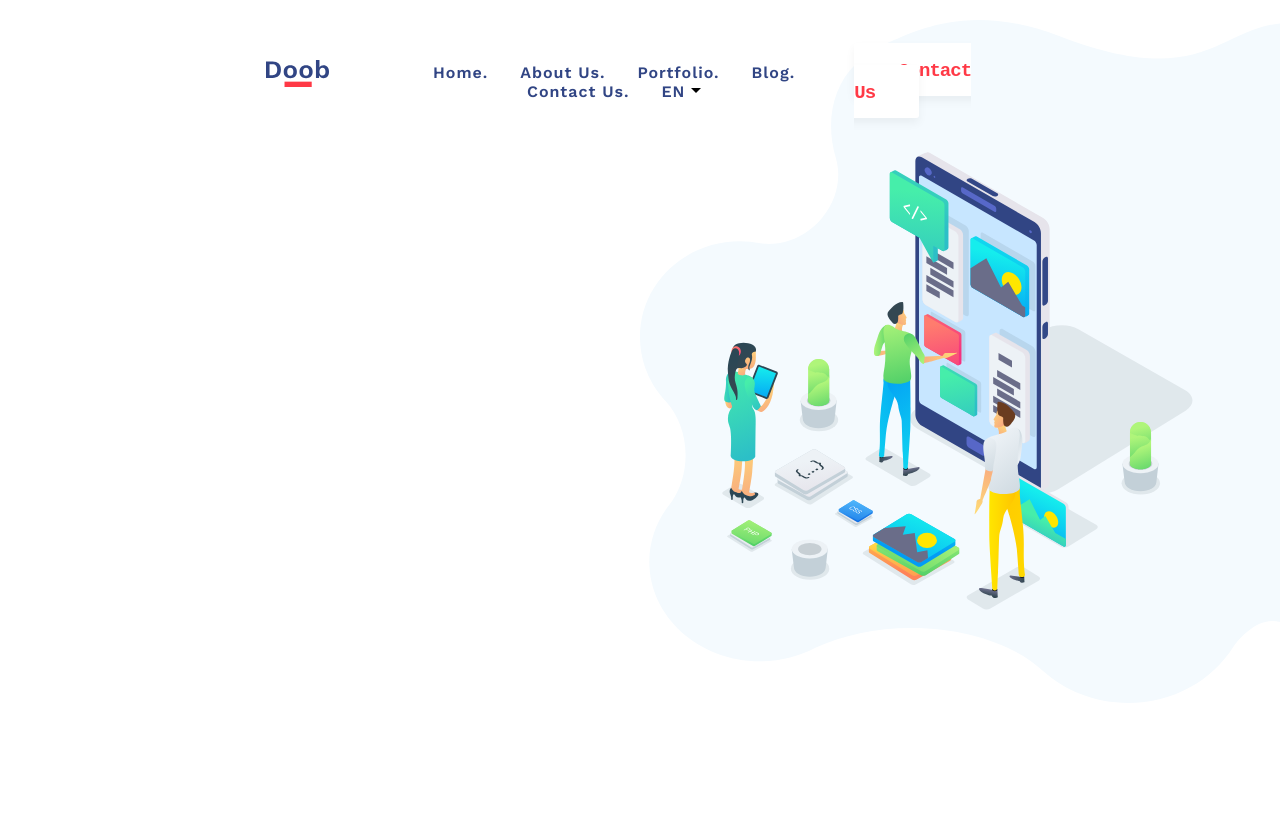
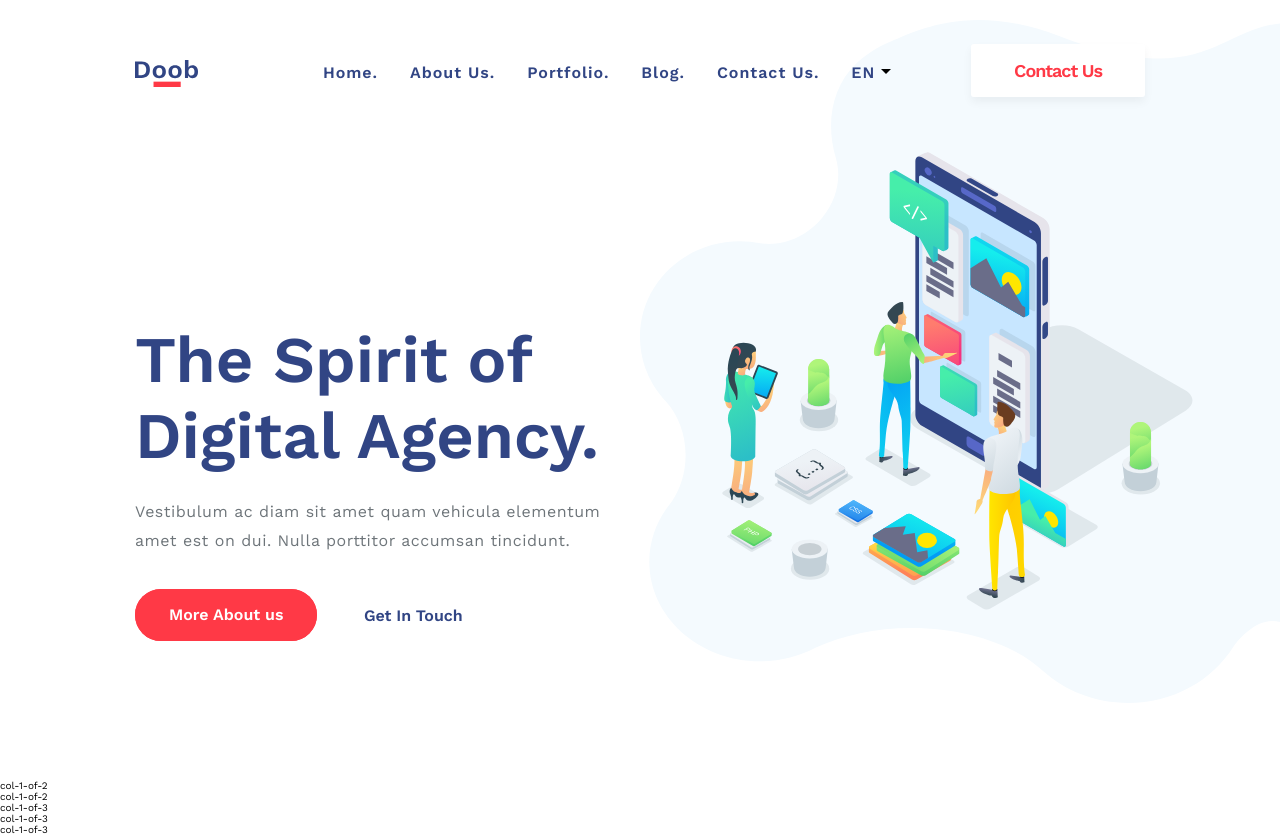
Before and after one commit to rachidbend/project-1, a website: page index.html in a window 1280 px wide. Before the commit the page ends 800 px from the top, so only its background shows below. Drawn offline with nearby package versions, Linux system fonts and the light colour scheme; files whose address does not match are found by name.

Commit message:
finished the initial header design

```diff
--- a/index.html
+++ b/index.html
@@ -27,6 +27,35 @@
             </div>
             </div>
 
+            <div class="header__content">
+                <h1 class="header__heading-primary heading--primary">
+                    The Spirit of <br> Digital Agency.
+                </h1>
+
+                <p class="header__text">Vestibulum ac diam sit amet quam vehicula elementum amet est on dui. Nulla porttitor accumsan tincidunt.</p>
+
+                <div class="btn__container">
+                    <a href="#" class="btn btn--primary">More About us</a>
+                    <a href="#" class="btn btn--secondary-blue">get in touch</a>
+                </div>
+            </div>
+
         </header>
+
+        <main>
+
+            <section class="about">
+                <div class="row">
+                    <div class="col-1-of-2">col-1-of-2</div>
+                    <div class="col-1-of-2">col-1-of-2</div>
+                </div>
+
+                <div class="row">
+                    <div class="col-1-of-3">col-1-of-3</div>
+                    <div class="col-1-of-3">col-1-of-3</div>
+                    <div class="col-1-of-3">col-1-of-3</div>
+                </div>
+            </section>
+        </main>
 </body>
 </html>
--- a/sass/abstract/_variables.scss
+++ b/sass/abstract/_variables.scss
@@ -3,3 +3,6 @@ $color-black: #000;
 
 $color-primary: #314584;
 $color-secondary: #FF3946;
+$color-tertiary: #6E757A;
+
+$default-width: 101rem;
--- a/sass/base/_base.scss
+++ b/sass/base/_base.scss
@@ -13,5 +13,5 @@ html {
 body {
     box-sizing: border-box;
     font-family: icofont , monospace, sans-serif;
-
+    font-family: 'Work Sans', sans-serif;
 }
--- a/sass/components/_button.scss
+++ b/sass/components/_button.scss
@@ -1,15 +1,22 @@
 .btn {
+
+    text-decoration: none;
+    text-transform: capitalize;
+    font-weight: 600;
+    padding: 1.6rem 4.3rem;
+    transition: all .4s;
+    backface-visibility: hidden;
 
     &--contact {
         text-decoration: none;
-        font-size: 1.9rem;
+        font-size: 1.8rem;
         text-transform: capitalize;
         color: $color-secondary;
         font-weight: 600;
         letter-spacing: -0.1rem;
         box-shadow: 0rem .5rem 1rem rgba($color-black, .05);
         background-color: $color-white;
-        padding: 1.7rem 4.4rem;
+        padding: 1.6rem 4.3rem;
 
         border-radius: 3px;
         transition: all .4s;
@@ -20,4 +27,36 @@
             background-color: $color-secondary;
         }
     }
+
+    &__container {
+        margin-top: 5rem;
+    }
+
+    &--primary {
+        background-color: $color-secondary;
+        font-size: 1.6rem;
+        border-radius: 3rem;
+        color: $color-white;
+        border: 2px solid $color-secondary;
+        padding: .9em 2em;
+        text-transform: initial;
+
+        &:hover {
+            background-color: $color-white;
+            color: $color-primary;
+        }
+    }
+
+    &--secondary {
+
+        &-blue {
+
+            font-size: 1.6rem;
+            color: $color-primary;
+
+            &:hover {
+                color: $color-secondary;
+            }
+        }
+    }
 }
--- /dev/null
+++ b/sass/components/_headings.scss
@@ -0,0 +1,9 @@
+.heading {
+
+    &--primary {
+        font-size: 6.5rem;
+
+        color: $color-primary;
+
+    }
+}
--- a/sass/layout/_header.scss
+++ b/sass/layout/_header.scss
@@ -4,6 +4,8 @@
     width: 100%;
     position: relative;
 
+
+    // THIS STYLING IS FOR THE UPPER HEADER: LOGO, NAV, CONTACT BUTTON
     &__head {
         display: flex;
         flex-direction: row;
@@ -11,8 +13,8 @@
         justify-content: space-between;
         margin: 0 auto;
         margin-top: 6rem;
-        width: 60%;
-        padding: 0 1rem;
+        max-width: $default-width;
+
     }
 
     &__logo {
@@ -31,7 +33,6 @@
         text-align: center;
         margin-top: .3rem;
         margin-left: 3rem;
-        font-family: 'Work Sans', sans-serif;
 
         &__list {
             list-style-type: none;
@@ -39,8 +40,8 @@
 
         &__item {
             display: inline-block;
-                text-decoration: none;
-                margin-left: 1.5rem;
+            text-decoration: none;
+            margin-left: 1.5rem;
         }
 
         &__link {
@@ -78,4 +79,24 @@
         width: 50%;
         z-index: -1;
     }
+
+    // THIS STYLING IS FOR THE MAIN CONTENT OF THE HEADER
+
+    &__content {
+        width: $default-width;
+        margin: 0 auto;
+        margin-top: 23.3rem;
+
+
+    }
+
+    &__text {
+        margin-top: 2.4rem;
+        width: 48%;
+        font-size: 1.6rem;
+        color: $color-tertiary;
+        line-height: 1.8;
+        letter-spacing: .5px;
+    }
+
 }
--- a/sass/main.scss
+++ b/sass/main.scss
@@ -11,5 +11,6 @@
 @import "layout/header";
 
 @import "components/button";
+@import "components/headings";
 
 @import "pages/home";
```
Also changed, not shown: css/main.css, sass/layout/_about.scss (added), 1 other file.
